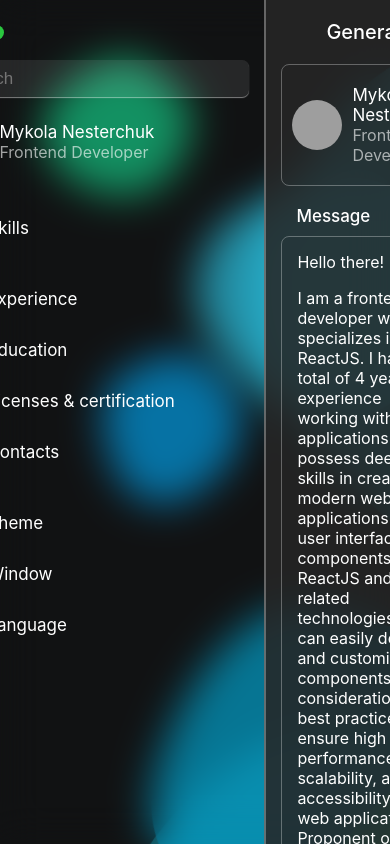
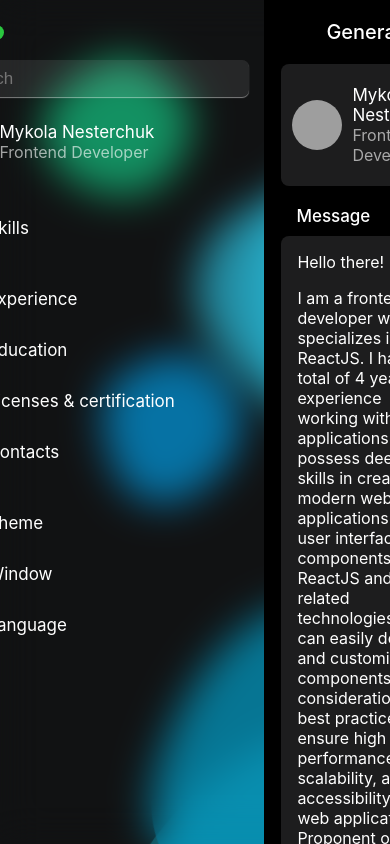
Before and after one commit to ncctcr/portfolio, a React (Create React App) app: page / in a window 390 px wide. Shown: the top 844 px of the page. Built offline with nearby package versions, Linux system fonts and the light colour scheme; grey boxes are pictures that could not be loaded; a web font is replaced by a local one.

Commit message:
dark mode for mobile view

```diff
--- a/src/components/modal/components/content/components/body/Body.module.css
+++ b/src/components/modal/components/content/components/body/Body.module.css
@@ -48,6 +48,7 @@
     border: 1px solid var(--border-color);
     border-radius: 8px;
     cursor: pointer;
+    background: var(--body-block-background);
 }
 
 .item {
@@ -60,7 +61,7 @@
 
 
 .item:not(:first-child) {
-    border-top: 1px solid var(--border-color)
+    border-top: 1px solid var(--diviver-color)
 }
 
 .noHaveData {
--- a/src/index.css
+++ b/src/index.css
@@ -27,6 +27,7 @@ code {
   --general-background: white;
   --content-background: rgba(255, 255, 255, 0.92);
   --border-color: rgb(101 101 101 / 30%);
+  --diviver-color: rgb(101 101 101 / 30%);
   --text-color: #000000;
   --second-text-color: rgba(72, 71, 71, 0.62);
 
@@ -46,6 +47,7 @@ code {
   --general-background: #111213;
   --content-background: rgba(39, 39, 39, 0.87);
   --border-color: rgba(255, 255, 255, 0.3);
+  --diviver-color: rgba(255, 255, 255, 0.3);
   --dividing-border-color: black;
   --text-color: #ffffff;
   --second-text-color: #ffffff9e;
@@ -61,3 +63,28 @@ code {
   --switch-background: #4f4f4f;
   --disabled-switch-background: #91919140;
 }
+
+@media (max-width: 900px) {
+  [data-theme='dark'] {
+    --general-background: #111213;
+    --content-background: rgb(0 0 0);
+    --border-color: rgb(255 255 255 / 0%);
+    --diviver-color: #2a2a2b;
+    --body-block-background: #1d1d1e;
+    --dividing-border-color: black;
+    --text-color: #ffffff;
+    --second-text-color: #ffffff9e;
+
+    /* Search  */
+    --search-background: rgb(255 255 255 / 9%);
+
+    /* Sidebar */
+    --selected-background: #247ad952;
+    --selected-background-hover: #195aa352;
+
+    /* Switch */
+    --switch-background: #4f4f4f;
+    --disabled-switch-background: #91919140;
+  }
+
+}
```
